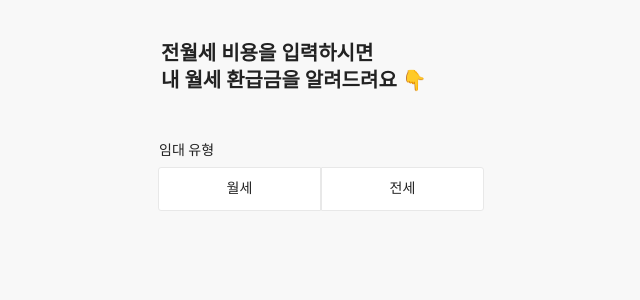
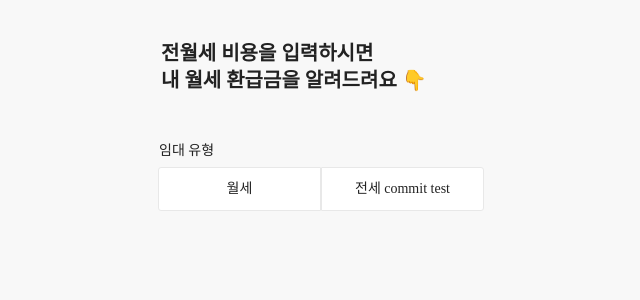
Before and after one commit to sdf5771/zaritalk-clone-fe, a React (Create React App) app: page / in a window 1280 px wide. Shown: the top 300 px of the page, without its empty margins (319-959 px from the left). Built offline with nearby package versions, Linux system fonts and the light colour scheme.

Commit message:
git test. commit test

```diff
--- a/src/components/refund/toggle-btn/ToggleBtnPresenter.tsx
+++ b/src/components/refund/toggle-btn/ToggleBtnPresenter.tsx
@@ -8,7 +8,7 @@ function ToggleBtnPresenter(){
                 <span>월세</span>
             </div>
             <div>
-                <span>전세</span>
+                <span>전세 commit test</span>
             </div>
         </div>
     );
```
